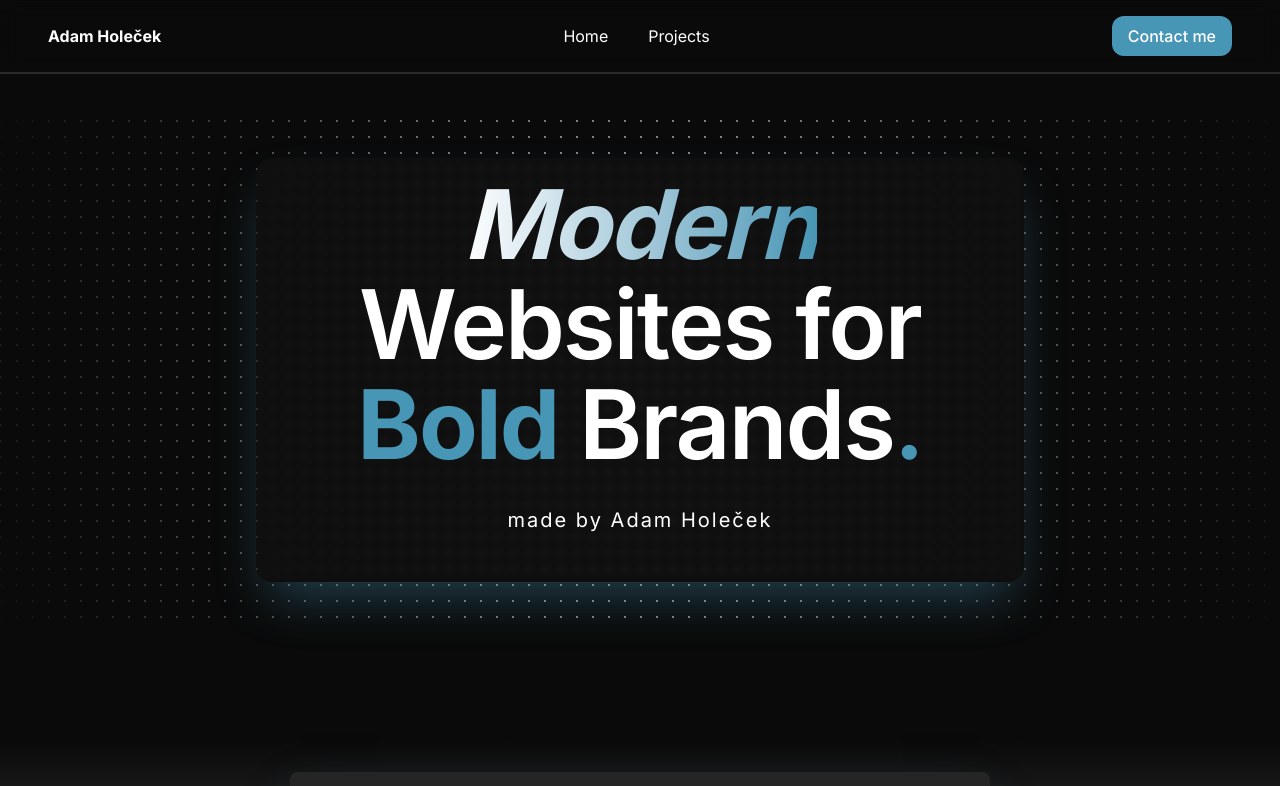
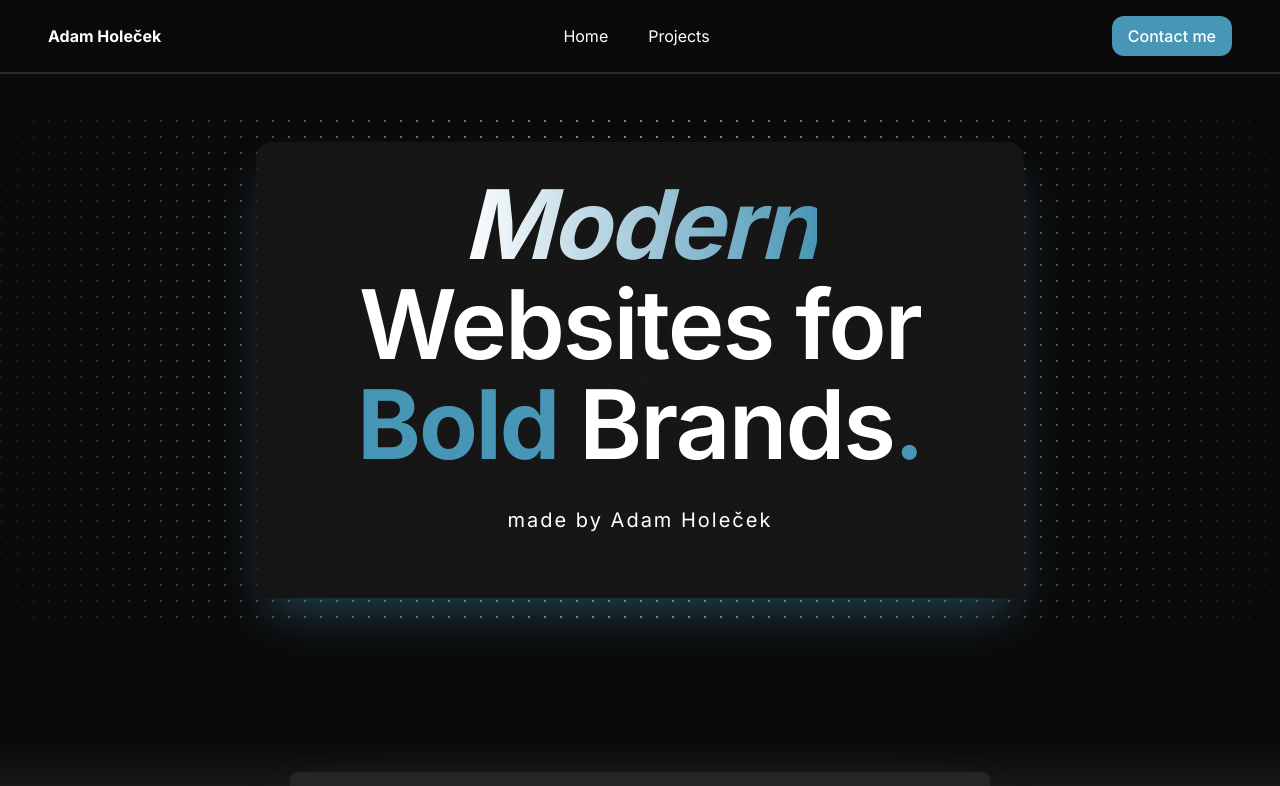
Before and after one commit to Adam222372/my-portfolio, a Next.js app: page /en in a window 1280 px wide. Shown: the top 786 px of the page. Built offline with nearby package versions, Linux system fonts and the light colour scheme.

Commit message:
Made a few changes in design of hero banner

```diff
--- a/app/[lang]/page.tsx
+++ b/app/[lang]/page.tsx
@@ -19,7 +19,7 @@ export default async function Page({
         <div>
             <div className="relative flex md:h-[500px] h-[400px] w-full flex-col items-center justify-center md:my-30 my-25">
                 <DotPattern className={cn("[mask-image:radial-gradient(250px_circle_at_center,white,transparent)] sm:[mask-image:radial-gradient(300px_circle_at_center,white,transparent)] md:[mask-image:radial-gradient(500px_circle_at_center,white,transparent)] lg:[mask-image:radial-gradient(700px_circle_at_center,white,transparent)]")}></DotPattern>
-                <div className="text-center backdrop-blur-xs rounded-2xl p-4 bg-jet-black/20 tracking-[-2px] w-[85%] sm:w-[60%] md:w-[80%] lg:w-[60%] m-6 shadow-2xl shadow-electric-blue/40">
+                <div className="text-center backdrop-blur-xs rounded-2xl p-8 bg-space-black/50 tracking-[-2px] w-[85%] sm:w-[65%] md:w-[80%] lg:w-[60%] m-6 shadow-2xl shadow-electric-blue/40">
                     <h1 className="text-[45px]/12 font-semibold md:text-[90px]/22 lg:text-[96px]/25">
                         <span className="bg-gradient-to-r from-white to-[#4896B5] font-bold italic bg-clip-text text-transparent">
                             Modern
@@ -31,6 +31,7 @@ export default async function Page({
                         Brands
                         <span className=" text-electric-blue">.</span>
                     </h1>
+
                     <p className=" m-4 md:m-4 md:py-4 tracking-[0.1em] md:text-xl ">
                         {dictionary["heading-description"]}
                     </p>
```
